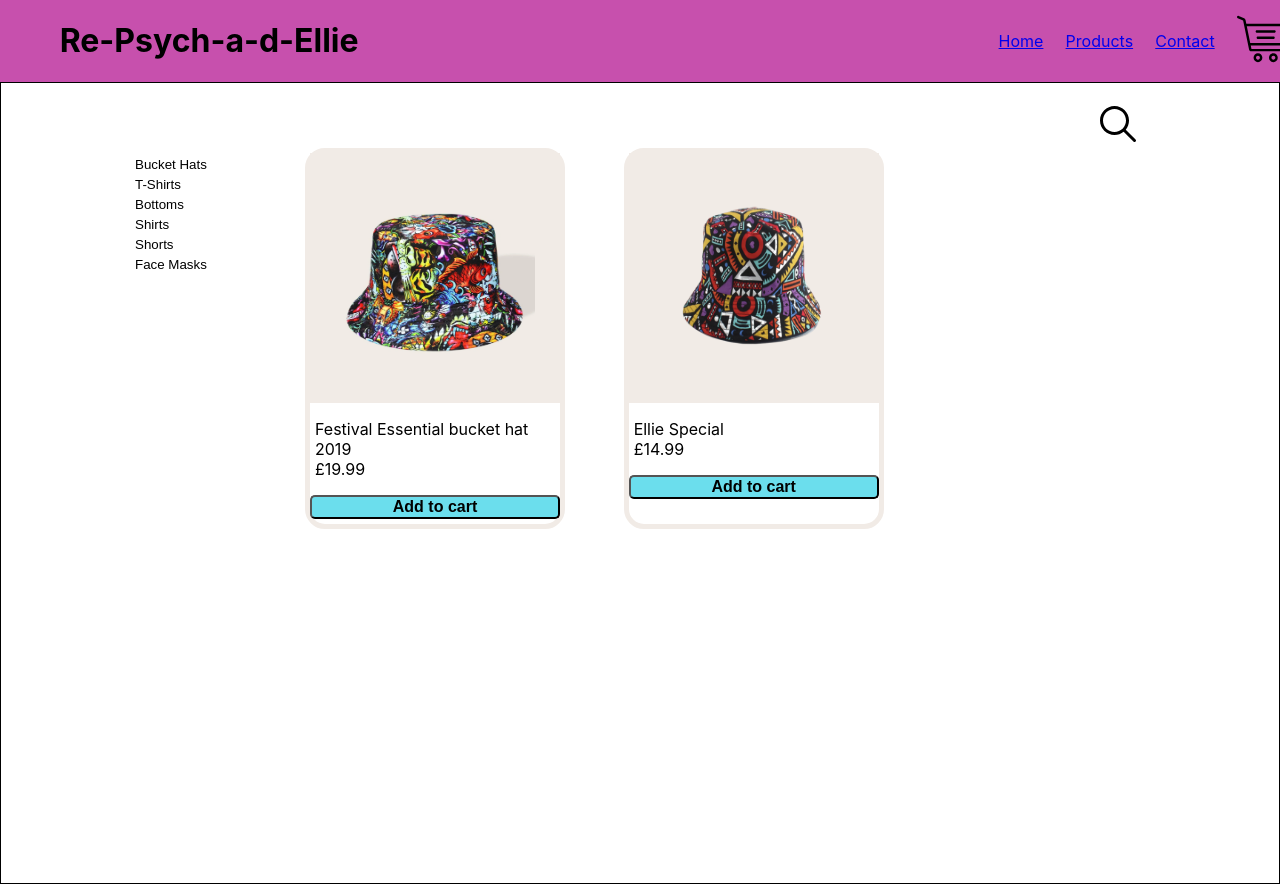
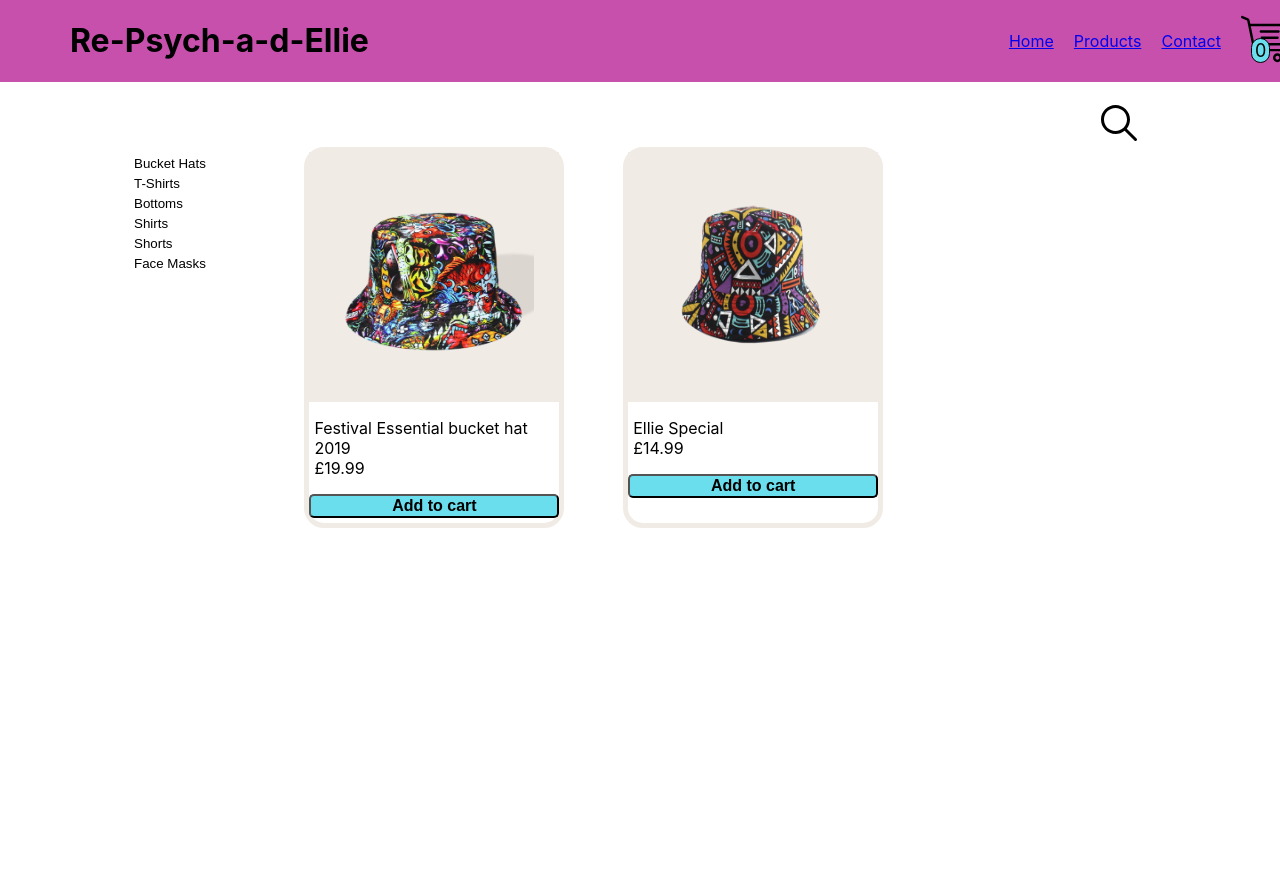
Before and after one commit to Vaxe1066/shopping-cart, a React (Create React App) app: page /products in a window 1280 px wide. Built offline with nearby package versions, Linux system fonts and the light colour scheme.

Commit message:
Cart display and count functionality added

```diff
--- a/src/App.css
+++ b/src/App.css
@@ -1,13 +1,97 @@
-.App {
+
+.container{
   display: grid;
-  grid-template-columns: 1fr 2fr;
+  grid-template-columns: 1fr 4fr;
   grid-template-rows: 1fr 5fr;
   max-width: 100%;
   height: 100vh;
+  position: relative;
+}
+
+
+
+
+.App {
+  position: absolute;
+  opacity: 1;
+  width: 100%;
+  height: 100vh;
+  transition-duration: 0.5s;
 
 }
 
+.App-active{
+  position: absolute;
+  opacity: 0.1;
+  transition-duration: 0.5s;
+  width: 100%;
+  height: 100vh;
+}
 
+/*do cart display here */
+
+.cart-display{
+  z-index: 9;
+  grid-column: 4/6;
+  grid-row: 1/6;
+  display:flex;
+  flex-direction: column;
+  align-items: flex-end;
+  width: 400px;
+  height: 100vh;
+  visibility: hidden;
+  opacity:0;
+  transition-duration: 0.5s;
+}
+
+.cart-display-active{
+  z-index: 9;
+  grid-column: 4/6;
+  grid-row: 1/6;
+  display:flex;
+  flex-direction: column;
+  align-items: flex-end;
+  width: 400px;
+  height: 100vh;
+  visibility: visible;
+  opacity:1;
+  transition-duration: 0.5s;
+}
+
+.cart-div{
+  background-color:lightgray;
+  width: 100%;
+  padding-bottom: 10px;
+}
+
+.item-cards-cart{
+  display: flex;
+  flex-direction: column;
+  align-items: center;
+}
+
+.cart-img{
+  width: 100px;
+}
+
+.total{
+  background-color:lightgray;;
+  width: 100%;
+  display: flex;
+  flex-direction: column;
+  align-items: center;
+  padding-bottom: 10px;
+}
+
+#close {
+  float: right;
+  display:inline-block;
+  padding:2px 5px;
+  background:#CAEBEB;
+  border-radius: 5px;
+  font-size: 24px;
+  cursor: pointer;
+}
 
 
 .header{
@@ -21,6 +105,7 @@
   background-color:#C750AD;
 
 }
+
 
 .shop-name{
   grid-column: 1;
@@ -54,16 +139,44 @@ ul{
   justify-items: flex-end;
 }
 
+
+.cart-item{
+  position: relative;
+  display: flex;
+  flex-direction: row;
+  list-style-type: none; /* Remove bullets */
+  padding: 0; /* Remove padding */
+  margin: 0; /* Remove margins */
+  gap: 10%;
+  align-items: center;
+  justify-items: flex-end;
+  cursor: pointer;
+}
+
+
+.cartDiv{
+  position: absolute;
+}
 .cart-btn{
   height: 50px;
   width: 50px;
 }
 
+.item-count{
+  font-size: 18px;
+  color: black;
+  z-index: 1;
+  border: 1px solid black;
+  background-color: #6BDEED;
+  border-radius: 50px;
+  padding: 1px 3px 1px 3px;
+  margin-top: 20px;
+  margin-left: 10px;
+}
 
 .home, .products, .contact{
   grid-column: 1/3;
   grid-row: 2;
-  border: 1px solid black;
   padding: 0 10% 0 10%;
 }
 
@@ -165,7 +278,7 @@ ul{
 }
 .add-cart-btn:hover{
   /*transform: scale(1.1);*/
-  box-shadow: 0 0 10px #6BDEED;;
+  box-shadow: 0 0 10px #6BDEED;
 }
 
 img{
--- a/src/App.js
+++ b/src/App.js
@@ -10,9 +10,15 @@ import uniqid from "uniqid";
 /*import images for products */
 import buckethat1 from './buckethat1.jpg';
 import buckethat2 from './buckethat2.jpg';
+import CartDisplay from './components/CartDisplay';
 
 const App = () =>{
-  const[searchActive, setSearchActive] = useState(false);
+  const [searchActive, setSearchActive] = useState(false);
+  const [cartActive, setCartActive] = useState(false);
+  const [cart, settCart] = useState([]);
+  const [currentSelCart, setCurrentSelCart] = useState({});
+  const [total, setTotal] = useState(0);
+  const [itemsCount, setItemsCount] = useState(0);
   const [cardArray, setCardArray] = useState(
         [
           {
@@ -20,14 +26,16 @@ const App = () =>{
             desc:'Festival Essential bucket hat 2019',
             price:'19.99',
             id: uniqid(),
-            category: "Bucket Hats"
+            category: "Bucket Hats",
+            count: 0
           },
           {
             image: buckethat2,
             desc:'Ellie Special',
             price:'14.99',
             id: uniqid(),
-            category: "Bucket Hats"
+            category: "Bucket Hats",
+            count:0
           }
         ]
       );
@@ -61,8 +69,7 @@ const App = () =>{
   ])
 
 
-  const [cart, settCart] = useState([]);
-  const [currentSelCart, setCurrentSelCart] = useState({});
+
 
   const escDown = (event) =>{
     if(event.keyCode===27){
@@ -72,32 +79,130 @@ const App = () =>{
 
   useEffect(() => {
     document.addEventListener("keydown", escDown, false);
-    console.log([...cart])
+    totalPrice();
+    countItems();
   }, [cart])
 
   const searchClick = () => {
     setSearchActive(true);
   }
 
+  const containsObject = (obj, list) =>{
+    for(let i=0; i<list.length; ++i){
+      if(list[i] === obj){
+        return true;
+      }
+    }
+    return false;
+  }
   const addToCart = (event) => {
+
     let id = event.target.id;
-    for(let i=0; i<=cardArray.length; ++i){
-      if(cardArray[i].id===id){
+    for(let i=0; i<cardArray.length; ++i){
+      if((cardArray[i].id===id) ){
+        if(!containsObject(cardArray[i], cart)){
+          let obj = cardArray[i];
+          obj.count = obj.count + 1;
+          let copyCardArray = [...cardArray];
+          copyCardArray[i] = obj
           settCart([...cart, cardArray[i]]);
           break;
+        }
+        else if( containsObject(cardArray[i], cart) ){
+          let obj = cardArray[i];
+          obj.count = obj.count + 1;
+          let copyCardArray = [...cart];
+          copyCardArray[i] = obj
+          settCart([...copyCardArray]);
+        }
       }
       else{
         continue;
       }
     }
+  }
+
+
+  const checkCartDupes = () => {
+    let lstId = [];
+    for(let i=0; i<=cart.length; ++i){
+      if (!lstId.includes(cart[i].id) ){
+        lstId.push(cart[i].id)
+      }
+    }
+    return lstId;
+  }
+
+  const displayCart = () => {
+    setCartActive(true);
+  }
+
+
+  const closeBtn = () =>{
+    setCartActive(false);
+  }
+
+  const removeItem = (e) => {
+    let id = e.target.id;
+    for(let i=0; i<=cart.length; ++i){
+      let obj = cart[i];
+      if( (cart[i].id===id) ){
+        if(obj.count>0){
+          obj.count = obj.count -1;
+          let copyCartrray = [...cart];
+          copyCartrray[i] = obj
+          settCart([...copyCartrray]);
+          break;
+        }
+        else{
+         break;
+        }
 
 
       }
+    }
+}
 
+const addItem = (e) => {
+  let id = e.target.id;
+  for(let i=0; i<=cart.length; ++i){
+    let obj = cart[i];
+    if( (cart[i].id===id) ){
+      obj.count = obj.count + 1;
+      let copyCartrray = [...cart];
+      copyCartrray[i] = obj
+      settCart([...copyCartrray]);
+      break;
+    }
+  }
+}
+
+
+const totalPrice = () => {
+  let totalPrice=0;
+
+  for(let i=0; i<cart.length; ++i){
+    let itemVal = cart[i].count * cart[i].price;
+    totalPrice+=itemVal
+  }
+
+  setTotal(totalPrice.toFixed(2));
+}
+
+const countItems = () => {
+  let count=0;
+  for(let i=0; i<cart.length; ++i){
+    count+=cart[i].count
+  }
+
+  setItemsCount(count);
+
+}
   return (
     <BrowserRouter>
-      <Navbar />
-      <div className="App">
+      <Navbar cartClick = {displayCart} cartActive={cartActive} itemsCount = {itemsCount}/>
+      <div className="container">
+        <div className={cartActive ? "App-active": "App"} >
           <Switch>
             <Route exact path="/">
               <Home />
@@ -109,7 +214,13 @@ const App = () =>{
               <Contact />
             </Route>
           </Switch>
+
         </div>
+        <div className= {cartActive ? "cart-display-active" : "cart-display"}  >
+          <CartDisplay close={closeBtn} remove={removeItem} add={addItem} items={cart} total ={total}/>
+        </div>
+      </div>
+
     </BrowserRouter>
   );
 }
--- /dev/null
+++ b/src/components/CartDisplay.js
@@ -0,0 +1,42 @@
+import React from 'react';
+
+
+const CartDisplay = (props) =>{
+
+
+
+    return(
+        <div className="cart-div">
+            <span id='close' onClick={() => props.close()}>x</span>
+            <div className="item-cards-cart">
+                {props.items.map((item)=>{
+                    return(
+                        <div id = {item.id} key={item.id} className="card">
+                            <div className="item-image">
+                                <img src={item.image} alt="first product"/>
+                            </div>
+                            <div  className="bottom-text">
+                                <p>{item.desc} <br/>
+                                    £{item.price} <br/>
+                                    <span id={item.id} className="minus" onClick={(e) => props.remove(e)}> -
+                                    </span> {item.count}
+                                    <span id={item.id} className="minus" onClick={(e) => props.add(e)}> + </span>
+                                </p>
+                                {/*<input id={item.id} className="add-cart-btn" type="button" value="Add to cart" onClick={(e) => props.addToCart(e)}/>*/}
+                            </div>
+                        </div>
+                    )
+                })
+                }
+
+            </div>
+            <div className="total">
+                <p>Total £{props.total}</p>
+            </div>
+        </div>
+
+        )
+}
+
+
+export default CartDisplay
--- a/src/components/Navbar.js
+++ b/src/components/Navbar.js
@@ -2,10 +2,10 @@ import cart from '../shopping-cart.svg';
 import {NavLink} from 'react-router-dom';
 import React from 'react';
 
-const Navbar = () => {
+const Navbar = (props) => {
 
     return (
-        <div className="header">
+        <div className={"header"}>
             <div className="shop-name">
                 <h1>Re-Psych-a-d-Ellie</h1>
             </div>
@@ -14,7 +14,11 @@ const Navbar = () => {
                     <li className="home-item"> <NavLink to="/" exact>Home</NavLink> </li>
                     <li className="products-item"> <NavLink to="/products" exact>Products</NavLink> </li>
                     <li className="contact-item"> <NavLink to="/contact" exact>Contact</NavLink> </li>
-                    <li className="cart-item"> <input className="cart-btn" type="image" alt="Shopping Cart" src={cart} /> </li>
+                    <li className="cart-item" onClick={() => props.cartClick()}>
+
+                            <div className="item-count">{props.itemsCount}</div>
+                            <div className="cartDiv"> <input className="cart-btn" type="image" alt="Shopping Cart" src={cart} /> </div>
+                    </li>
                 </ul>
             </div>
 
--- a/src/pages/Products.js
+++ b/src/pages/Products.js
@@ -3,6 +3,7 @@ import search from '../search.svg';
 import {useState, useEffect} from 'react';
 import Cards from "../components/Cards.js";
 import Sidebar from "../components/Sidebar.js";
+import CartDisplay from "../components/CartDisplay.js";
 
 
 const Products = (props) => {
@@ -34,6 +35,7 @@ const Products = (props) => {
                 </div>
             </div>
         </div>
+
         )
 }
 
```
Lines whose indentation alone changed are shown as unchanged.
